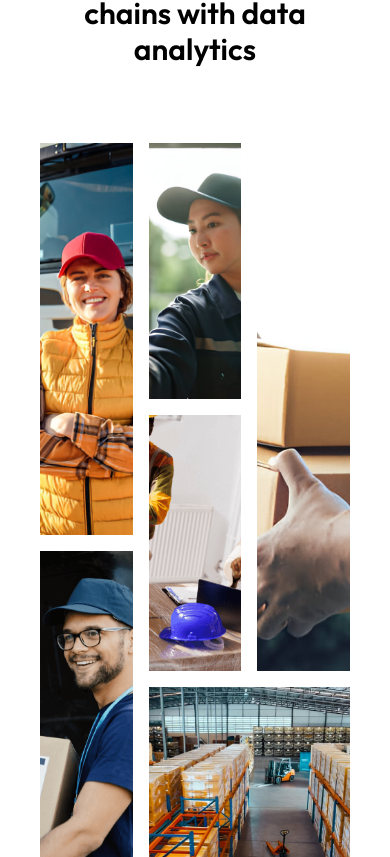
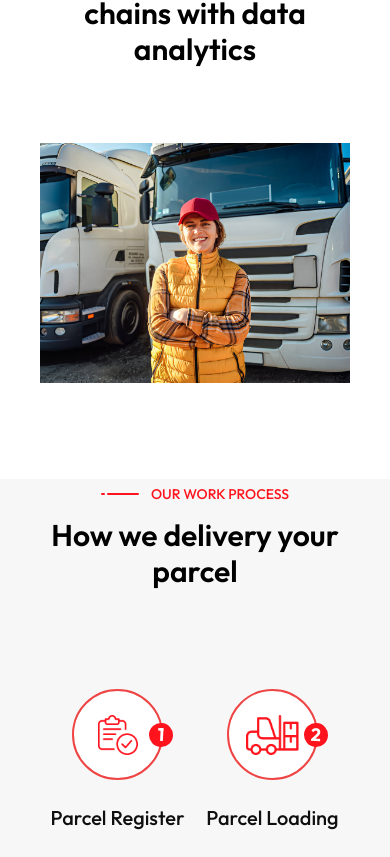
Before and after one commit to sourovBasu07/rl_logistics, a Next.js app: page / in a window 390 px wide. Shown: the part 3847-4704 px from the top of the page. Built offline with nearby package versions, Linux system fonts and the light colour scheme.

Commit message:
slider adde

```diff
--- a/package.json
+++ b/package.json
@@ -22,6 +22,7 @@
     "class-variance-authority": "^0.7.1",
     "clsx": "^2.1.1",
     "date-fns": "^4.1.0",
+    "embla-carousel-react": "^8.5.1",
     "lucide-react": "^0.468.0",
     "moment": "^2.30.1",
     "next": "15.1.0",
--- a/src/components/homepage/OurProjects.tsx
+++ b/src/components/homepage/OurProjects.tsx
@@ -1,5 +1,12 @@
+"use client";
+
 import Image from "next/image";
 import SectionTitle from "../SectionTitle";
+import {
+  Carousel,
+  CarouselContent,
+  CarouselItem,
+} from "@/components/ui/carousel";
 
 const images = [
   {
@@ -37,7 +44,7 @@
         center
         className="w-[1000px] max-w-full"
       />
-      <div className="h-[800px] grid grid-rows-6 grid-flow-col gap-4">
+      <div className="h-[800px] hidden lg:grid grid-rows-6 grid-flow-col gap-4">
         {images.map((image, index: number) => (
           <div key={index} className={`relative ${image.area} group`}>
             <Image
@@ -52,6 +59,33 @@
           </div>
         ))}
       </div>
+      <div className="flex lg:hidden">
+        <Carousel
+          opts={{
+            align: "start",
+          }}
+          className="w-full max-w-sm"
+        >
+          <CarouselContent>
+            {images.map((image, index: number) => (
+              <CarouselItem key={index}>
+                <div key={index} className={`relative ${image.area} group`}>
+                  <Image
+                    src={image.image}
+                    alt="Image"
+                    width={0}
+                    height={0}
+                    sizes="100vw"
+                    className={`w-full h-[240px] object-cover`}
+                  />
+                </div>
+              </CarouselItem>
+            ))}
+          </CarouselContent>
+          {/* <CarouselPrevious /> */}
+          {/* <CarouselNext /> */}
+        </Carousel>
+      </div>
     </section>
   );
 };
--- /dev/null
+++ b/src/components/ui/carousel.tsx
@@ -0,0 +1,262 @@
+"use client"
+
+import * as React from "react"
+import useEmblaCarousel, {
+  type UseEmblaCarouselType,
+} from "embla-carousel-react"
+import { ArrowLeft, ArrowRight } from "lucide-react"
+
+import { cn } from "@/lib/utils"
+import { Button } from "@/components/ui/button"
+
+type CarouselApi = UseEmblaCarouselType[1]
+type UseCarouselParameters = Parameters<typeof useEmblaCarousel>
+type CarouselOptions = UseCarouselParameters[0]
+type CarouselPlugin = UseCarouselParameters[1]
+
+type CarouselProps = {
+  opts?: CarouselOptions
+  plugins?: CarouselPlugin
+  orientation?: "horizontal" | "vertical"
+  setApi?: (api: CarouselApi) => void
+}
+
+type CarouselContextProps = {
+  carouselRef: ReturnType<typeof useEmblaCarousel>[0]
+  api: ReturnType<typeof useEmblaCarousel>[1]
+  scrollPrev: () => void
+  scrollNext: () => void
+  canScrollPrev: boolean
+  canScrollNext: boolean
+} & CarouselProps
+
+const CarouselContext = React.createContext<CarouselContextProps | null>(null)
+
+function useCarousel() {
+  const context = React.useContext(CarouselContext)
+
+  if (!context) {
+    throw new Error("useCarousel must be used within a <Carousel />")
+  }
+
+  return context
+}
+
+const Carousel = React.forwardRef<
+  HTMLDivElement,
+  React.HTMLAttributes<HTMLDivElement> & CarouselProps
+>(
+  (
+    {
+      orientation = "horizontal",
+      opts,
+      setApi,
+      plugins,
+      className,
+      children,
+      ...props
+    },
+    ref
+  ) => {
+    const [carouselRef, api] = useEmblaCarousel(
+      {
+        ...opts,
+        axis: orientation === "horizontal" ? "x" : "y",
+      },
+      plugins
+    )
+    const [canScrollPrev, setCanScrollPrev] = React.useState(false)
+    const [canScrollNext, setCanScrollNext] = React.useState(false)
+
+    const onSelect = React.useCallback((api: CarouselApi) => {
+      if (!api) {
+        return
+      }
+
+      setCanScrollPrev(api.canScrollPrev())
+      setCanScrollNext(api.canScrollNext())
+    }, [])
+
+    const scrollPrev = React.useCallback(() => {
+      api?.scrollPrev()
+    }, [api])
+
+    const scrollNext = React.useCallback(() => {
+      api?.scrollNext()
+    }, [api])
+
+    const handleKeyDown = React.useCallback(
+      (event: React.KeyboardEvent<HTMLDivElement>) => {
+        if (event.key === "ArrowLeft") {
+          event.preventDefault()
+          scrollPrev()
+        } else if (event.key === "ArrowRight") {
+          event.preventDefault()
+          scrollNext()
+        }
+      },
+      [scrollPrev, scrollNext]
+    )
+
+    React.useEffect(() => {
+      if (!api || !setApi) {
+        return
+      }
+
+      setApi(api)
+    }, [api, setApi])
+
+    React.useEffect(() => {
+      if (!api) {
+        return
+      }
+
+      onSelect(api)
+      api.on("reInit", onSelect)
+      api.on("select", onSelect)
+
+      return () => {
+        api?.off("select", onSelect)
+      }
+    }, [api, onSelect])
+
+    return (
+      <CarouselContext.Provider
+        value={{
+          carouselRef,
+          api: api,
+          opts,
+          orientation:
+            orientation || (opts?.axis === "y" ? "vertical" : "horizontal"),
+          scrollPrev,
+          scrollNext,
+          canScrollPrev,
+          canScrollNext,
+        }}
+      >
+        <div
+          ref={ref}
+          onKeyDownCapture={handleKeyDown}
+          className={cn("relative", className)}
+          role="region"
+          aria-roledescription="carousel"
+          {...props}
+        >
+          {children}
+        </div>
+      </CarouselContext.Provider>
+    )
+  }
+)
+Carousel.displayName = "Carousel"
+
+const CarouselContent = React.forwardRef<
+  HTMLDivElement,
+  React.HTMLAttributes<HTMLDivElement>
+>(({ className, ...props }, ref) => {
+  const { carouselRef, orientation } = useCarousel()
+
+  return (
+    <div ref={carouselRef} className="overflow-hidden">
+      <div
+        ref={ref}
+        className={cn(
+          "flex",
+          orientation === "horizontal" ? "-ml-4" : "-mt-4 flex-col",
+          className
+        )}
+        {...props}
+      />
+    </div>
+  )
+})
+CarouselContent.displayName = "CarouselContent"
+
+const CarouselItem = React.forwardRef<
+  HTMLDivElement,
+  React.HTMLAttributes<HTMLDivElement>
+>(({ className, ...props }, ref) => {
+  const { orientation } = useCarousel()
+
+  return (
+    <div
+      ref={ref}
+      role="group"
+      aria-roledescription="slide"
+      className={cn(
+        "min-w-0 shrink-0 grow-0 basis-full",
+        orientation === "horizontal" ? "pl-4" : "pt-4",
+        className
+      )}
+      {...props}
+    />
+  )
+})
+CarouselItem.displayName = "CarouselItem"
+
+const CarouselPrevious = React.forwardRef<
+  HTMLButtonElement,
+  React.ComponentProps<typeof Button>
+>(({ className, variant = "outline", size = "icon", ...props }, ref) => {
+  const { orientation, scrollPrev, canScrollPrev } = useCarousel()
+
+  return (
+    <Button
+      ref={ref}
+      variant={variant}
+      size={size}
+      className={cn(
+        "absolute  h-8 w-8 rounded-full",
+        orientation === "horizontal"
+          ? "-left-12 top-1/2 -translate-y-1/2"
+          : "-top-12 left-1/2 -translate-x-1/2 rotate-90",
+        className
+      )}
+      disabled={!canScrollPrev}
+      onClick={scrollPrev}
+      {...props}
+    >
+      <ArrowLeft className="h-4 w-4" />
+      <span className="sr-only">Previous slide</span>
+    </Button>
+  )
+})
+CarouselPrevious.displayName = "CarouselPrevious"
+
+const CarouselNext = React.forwardRef<
+  HTMLButtonElement,
+  React.ComponentProps<typeof Button>
+>(({ className, variant = "outline", size = "icon", ...props }, ref) => {
+  const { orientation, scrollNext, canScrollNext } = useCarousel()
+
+  return (
+    <Button
+      ref={ref}
+      variant={variant}
+      size={size}
+      className={cn(
+        "absolute h-8 w-8 rounded-full",
+        orientation === "horizontal"
+          ? "-right-12 top-1/2 -translate-y-1/2"
+          : "-bottom-12 left-1/2 -translate-x-1/2 rotate-90",
+        className
+      )}
+      disabled={!canScrollNext}
+      onClick={scrollNext}
+      {...props}
+    >
+      <ArrowRight className="h-4 w-4" />
+      <span className="sr-only">Next slide</span>
+    </Button>
+  )
+})
+CarouselNext.displayName = "CarouselNext"
+
+export {
+  type CarouselApi,
+  Carousel,
+  CarouselContent,
+  CarouselItem,
+  CarouselPrevious,
+  CarouselNext,
+}
```
Also changed, not shown: 1 other file (tests, documents, lock files or other folders).
